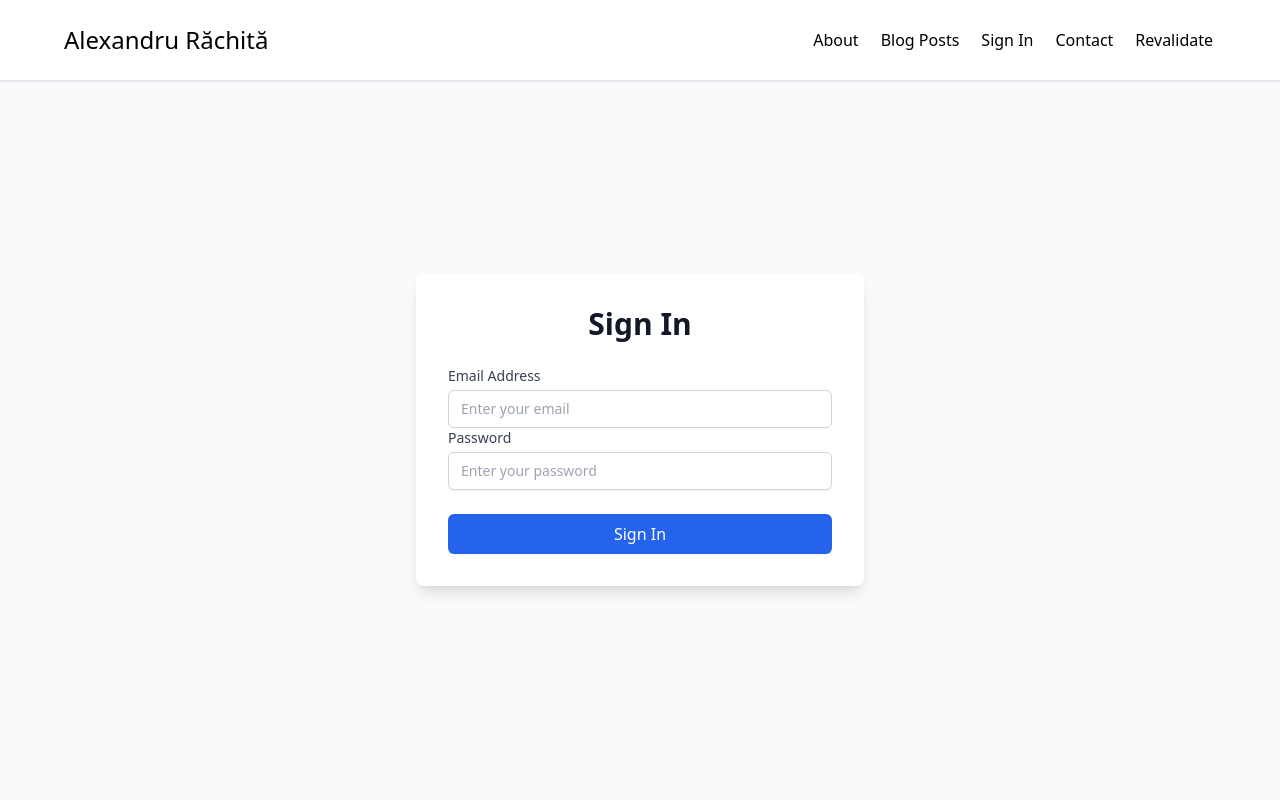
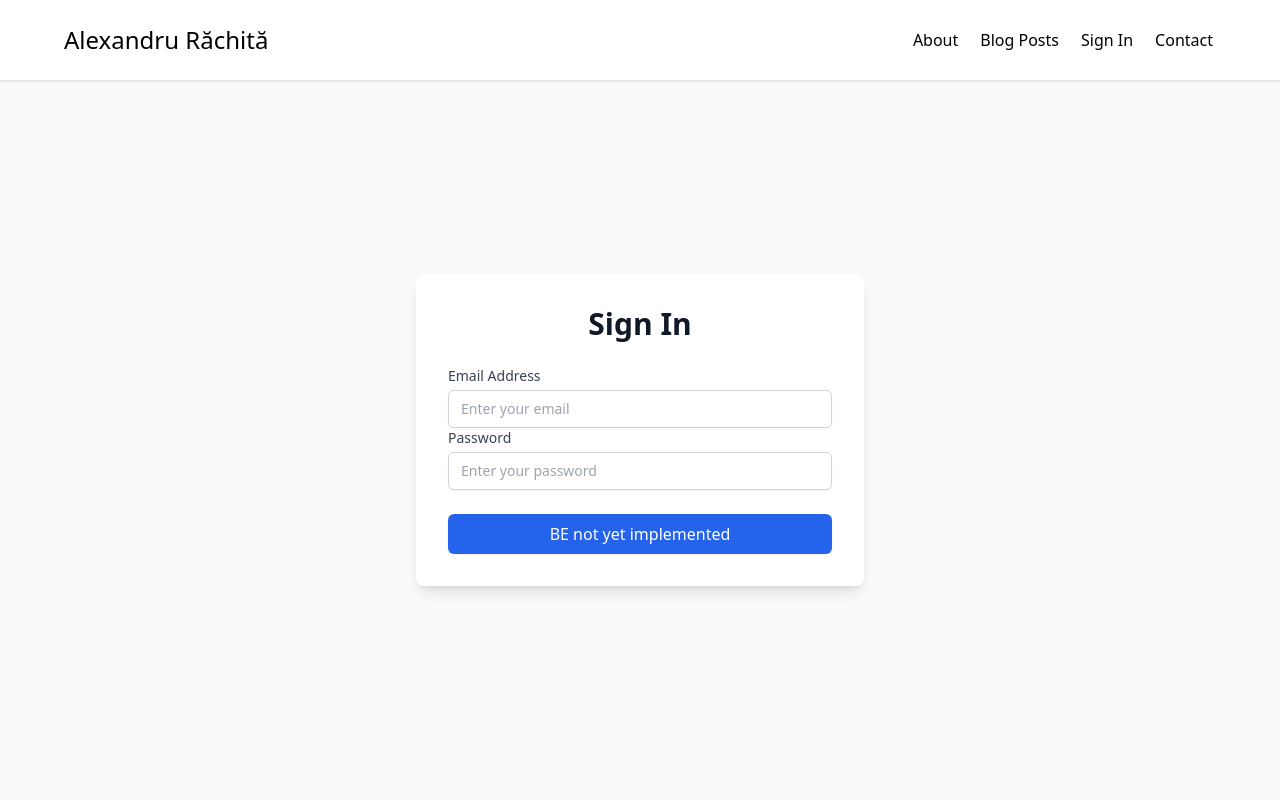
Before and after one commit to alexrac1607/alex-portfolio-FE, a Next.js app: page /sign-in in a window 1280 px wide. Shown: the top 800 px of the page. Built offline with nearby package versions, Linux system fonts and the light colour scheme.

Commit message:
revert to client

```diff
--- /dev/null
+++ b/public/posts.json
@@ -0,0 +1,19 @@
+[
+  {
+    "id": "1",
+    "title": "The Power of Habit",
+    "description": "Exploring the science behind habits and how to build positive ones.",
+    "content": "Habits shape our lives, influencing our actions and decisions. Understanding how habits work empowers us to create lasting change."
+  },
+  {
+    "id": "2",
+    "title": "Mindfulness for Beginners",
+    "description": "A gentle introduction to the practice of mindfulness and its benefits.",
+    "content": "Mindfulness is the art of being present, cultivating awareness of the present moment without judgment. It can reduce stress and improve focus."
+  },
+  {
+    "id": "3",
+    "title": "The Art of Minimalism",
+    "content": "Minimalism is about simplifying your life, focusing on what truly matters. It's a journey towards intentional living and less clutter."
+  }
+]
--- a/src/app/page.tsx
+++ b/src/app/page.tsx
@@ -1,15 +1,13 @@
-// app/page.tsx
+"use client";
 
 import AnimatedContent from "@/components/AnimatedContent";
 import ProjectTileContainer from "@/components/ProjectSection/ProjectsContainer";
 import BlogTileContainer from "@/components/BlogSection/BlogTileContainer";
 import projects from "../common/projects.json";
 import { BlogPost } from "@/common/types";
-import { fetchPosts } from "@/dataclient/fetchPosts";
+import posts from "../../public/posts.json";
 
-export default async function HomePage() {
-  const posts: BlogPost[] = await fetchPosts();
-
+export default function HomePage() {
   return (
     <>
       <AnimatedContent />
--- a/src/app/posts/[id]/page.tsx
+++ b/src/app/posts/[id]/page.tsx
@@ -1,29 +1,21 @@
-// app/posts/[id]/page.tsx
+"use client";
 
-import { notFound } from "next/navigation";
 import Image from "next/image";
 import { BlogPost } from "@/common/types";
-import { fetchPosts } from "@/dataclient/fetchPosts";
 
 interface PostPageProps {
   params: { id: string };
 }
 
-export async function generateStaticParams() {
-  const posts: BlogPost[] = await fetchPosts();
+// export function generateStaticParams() {
+//   const posts: BlogPost[] = await fetchPosts();
 
-  return posts.map((post) => ({
-    id: post.id.toString(),
-  }));
-}
+//   return posts.map((post) => ({
+//     id: post.id.toString(),
+//   }));
+// }
 
-export default async function PostPage({ params }: PostPageProps) {
-  const posts: BlogPost[] = await fetchPosts();
-  const post = posts.find((p) => p.id == params.id);
-  if (!post) {
-    return notFound();
-  }
-
+export default function PostPage(post: BlogPost) {
   return (
     <div className="max-w-4xl mx-auto p-4 md:p-8">
       <h1 className="text-3xl md:text-4xl font-bold mb-4">{post.title}</h1>
--- a/src/app/posts/page.tsx
+++ b/src/app/posts/page.tsx
@@ -1,10 +1,8 @@
+"use client";
 import BlogTileContainer from "@/components/BlogSection/BlogTileContainer";
-import { BlogPost } from "@/common/types";
-import { fetchPosts } from "@/dataclient/fetchPosts";
+import posts from "../../../public/posts.json";
 
-export default async function PostsPage() {
-  const posts: BlogPost[] = await fetchPosts();
-
+export default function PostsPage() {
   return (
     <div className="max-w-7xl mx-auto px-4 md:px-8 pb-8">
       <BlogTileContainer posts={posts} />
--- a/src/app/sign-in/SignInForm.tsx
+++ b/src/app/sign-in/SignInForm.tsx
@@ -53,11 +53,12 @@ export default function SignInForm() {
 
         <div className="mt-6">
           <button
+            disabled
             type="button"
             onClick={handleLogin}
             className="w-full bg-blue-600 text-white py-2 px-4 rounded-md shadow-sm hover:bg-blue-700 focus:outline-none focus:ring-2 focus:ring-offset-2 focus:ring-blue-500"
           >
-            Sign In
+            BE not yet implemented
           </button>
         </div>
       </div>
--- a/src/components/Layout/Header.tsx
+++ b/src/components/Layout/Header.tsx
@@ -1,6 +1,5 @@
 "use client";
 
-import clearCachesByServerAction from "@/utils/fetcher";
 import { revalidatePath } from "next/cache";
 import { useState } from "react";
 import { AiOutlineMenu, AiOutlineClose } from "react-icons/ai";
@@ -33,14 +32,6 @@ export default function Header() {
           <a href="#" className="text-black link">
             Contact
           </a>
-          <button
-            onClick={() => {
-              clearCachesByServerAction("/posts/2");
-            }}
-            className="text-black link"
-          >
-            Revalidate
-          </button>
         </nav>
       </div>
     </header>
--- a/src/components/ProjectSection/ProjectsContainer.tsx
+++ b/src/components/ProjectSection/ProjectsContainer.tsx
@@ -24,7 +24,7 @@ export default function ProjectTileContainer({
       <SearchBar
         searchQuery={searchQuery}
         setSearchQuery={setSearchQuery}
-        placeholder='"Search projects - very useful search bar that is totally needed because I have a lot of projects"'
+        placeholder="Search projects - very useful search bar that is totally needed because I have a lot of projects"
       />
       <div className="grid grid-cols-1 sm:grid-cols-2 lg:grid-cols-3 sm:gap-x-6 lg:gap-x-8 gap-y-5 sm:gap-y-6 lg:gap-y-8 mt-4 md:mt-8">
         {filteredProjects.map((project, index) => (
```
